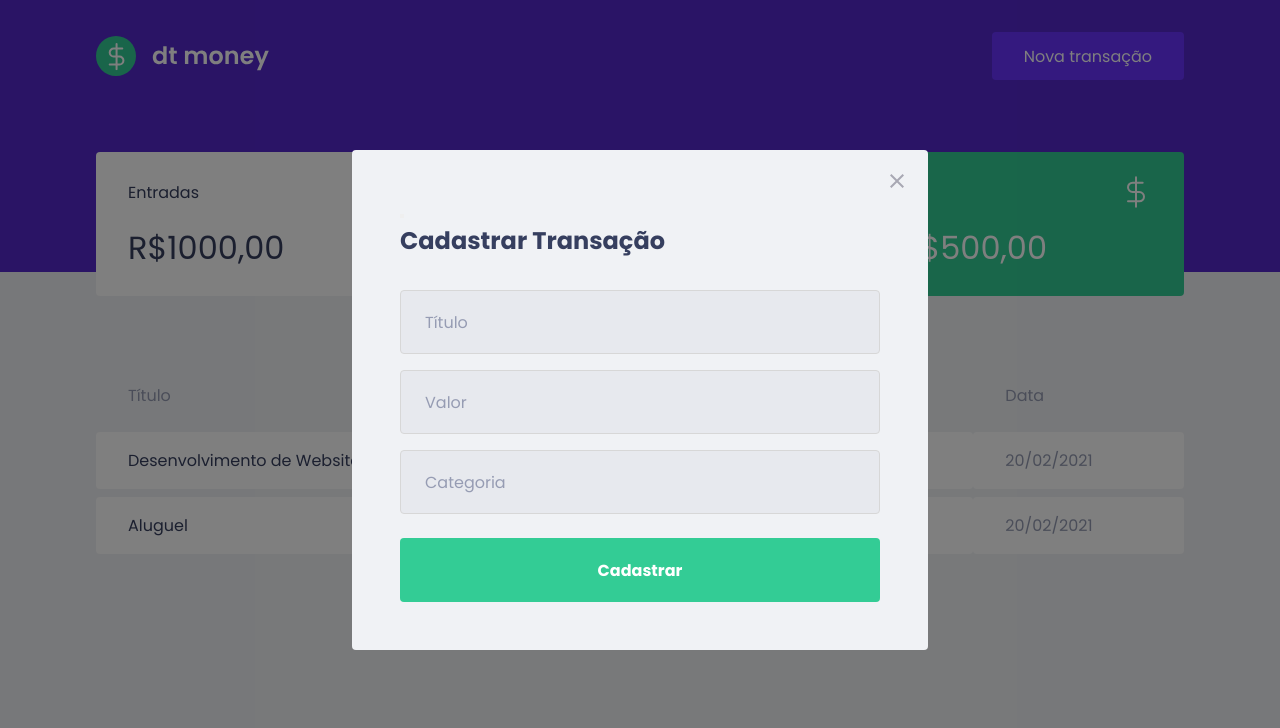
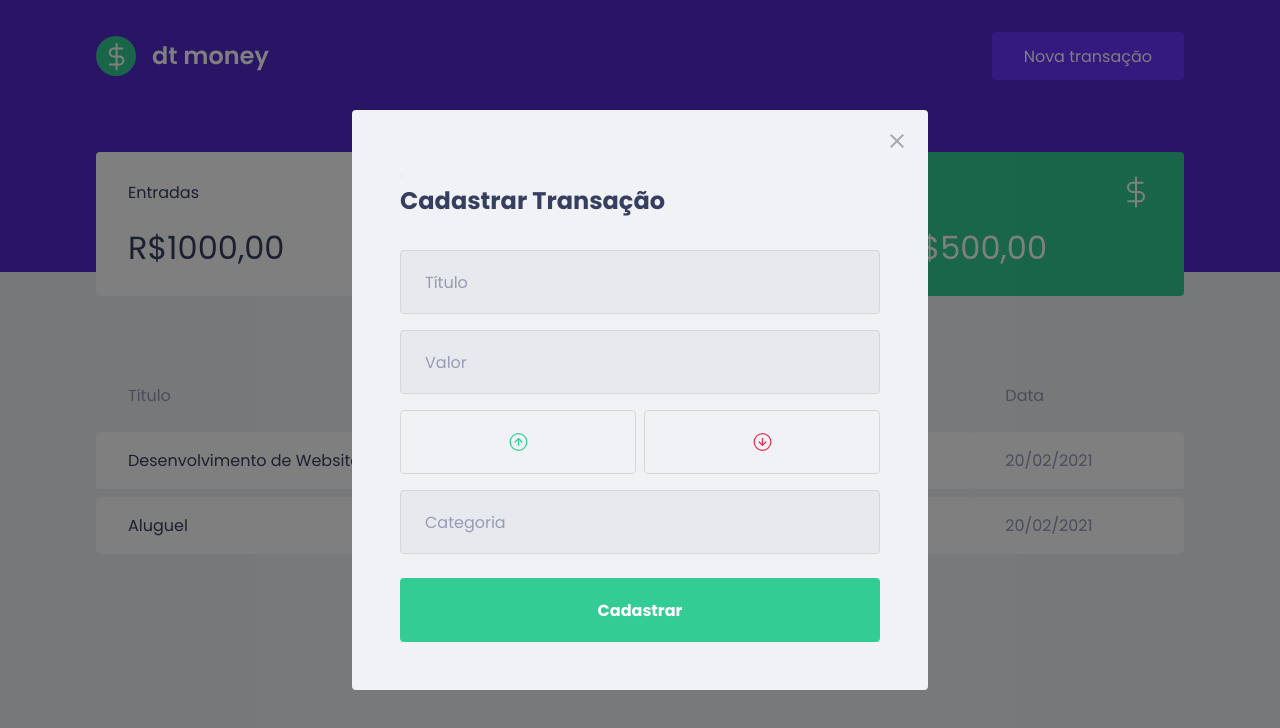
Before and after one commit to igomest/dtmoney, a React (Create React App) app: page / in a window 1280 px wide. Both pictures are taken after a click on the button "Nova transação". Shown: the top 728 px of the page. Built offline with nearby package versions, Linux system fonts and the light colour scheme; no server answers; what miragejs would draw is missing.

Commit message:
Creating Type Buttons

```diff
--- a/package.json
+++ b/package.json
@@ -6,6 +6,7 @@
     "@types/react-modal": "^3.13.1",
     "axios": "^0.26.0",
     "miragejs": "^0.1.43",
+    "polished": "^4.1.4",
     "react": "^17.0.2",
     "react-dom": "^17.0.2",
     "react-modal": "^3.14.4",
--- a/src/components/NewTransactionModal/index.tsx
+++ b/src/components/NewTransactionModal/index.tsx
@@ -1,14 +1,16 @@
-import { Container } from './styles'
+import { Container, TransactionTableContainer } from './styles'
+import incomeImg from '../../assets/income.svg'
+import outcomeImg from '../../assets/outcome.svg'
 import closeImg from '../../assets/close.svg'
 import Modal from 'react-modal'
 
-interface NewTransactionModalProps{
+interface NewTransactionModalProps {
     isOpen: boolean;
     onRequestClose: () => void;
 }
 
 
-export const NewTransactionModal = ({ isOpen, onRequestClose}: NewTransactionModalProps) => {
+export const NewTransactionModal = ({ isOpen, onRequestClose }: NewTransactionModalProps) => {
     return (
         <Modal
             isOpen={isOpen}
@@ -17,7 +19,7 @@ export const NewTransactionModal = ({ isOpen, onRequestClose}: NewTransactionMod
             className="react-modal-content"
         >
             <button type="button" onClick={onRequestClose}>
-                <img src={closeImg} alt="Fechar modal" className="react-modal-close"/>
+                <img src={closeImg} alt="Fechar modal" className="react-modal-close" />
             </button>
 
             <Container>
@@ -33,6 +35,20 @@ export const NewTransactionModal = ({ isOpen, onRequestClose}: NewTransactionMod
                     placeholder="Valor"
                 />
 
+                <TransactionTableContainer>
+                    <button
+                        type="button"
+                    >
+                        <img src={incomeImg} alt="Entrada" />
+                    </button>
+
+                    <button
+                        type="button"
+                    >
+                        <img src={outcomeImg} alt="Saída" />
+                    </button>
+                </TransactionTableContainer>
+
                 <input
                     placeholder="Categoria"
                 />
--- a/src/components/NewTransactionModal/styles.ts
+++ b/src/components/NewTransactionModal/styles.ts
@@ -1,4 +1,5 @@
 import styled from 'styled-components'
+import { darken } from 'polished'
 
 export const Container = styled.form`
    h2 {
@@ -47,3 +48,40 @@ export const Container = styled.form`
         }
     }
 `
+
+export const TransactionTableContainer = styled.div`
+  margin: 1rem 0;
+  display: grid;
+  grid-template-columns: 1fr 1fr;
+  gap: 0.5rem;
+
+  button {
+      height: 4rem;
+      border: 1px solid #d7d7d7;
+      border-radius: 0.25rem;
+
+      background: transparent;
+
+      display: flex;
+      align-items: center;
+      justify-content: center;
+
+      transition: border-color 0.2s;
+
+      &:hover {
+          border-color: ${darken(0.1, '#d7d7d7')};
+      }
+
+      img {
+          width: 25px;
+          height: 20px;
+      }
+
+      span {
+          display: inline-block;
+          margin-left: 1rem;
+          font-size: 1rem;
+          color: var(--text-title);
+      }
+  }
+`
--- a/src/styles/global.ts
+++ b/src/styles/global.ts
@@ -82,8 +82,6 @@ export const GlobalStyle = createGlobalStyle`
         border: 0;
         background: transparent;
 
-        transition: filter 0.2s;
-
         &:hover {
             filter: brightness(0.8)
         }
```
Also changed, not shown: 1 other file (tests, documents, lock files or other folders).
